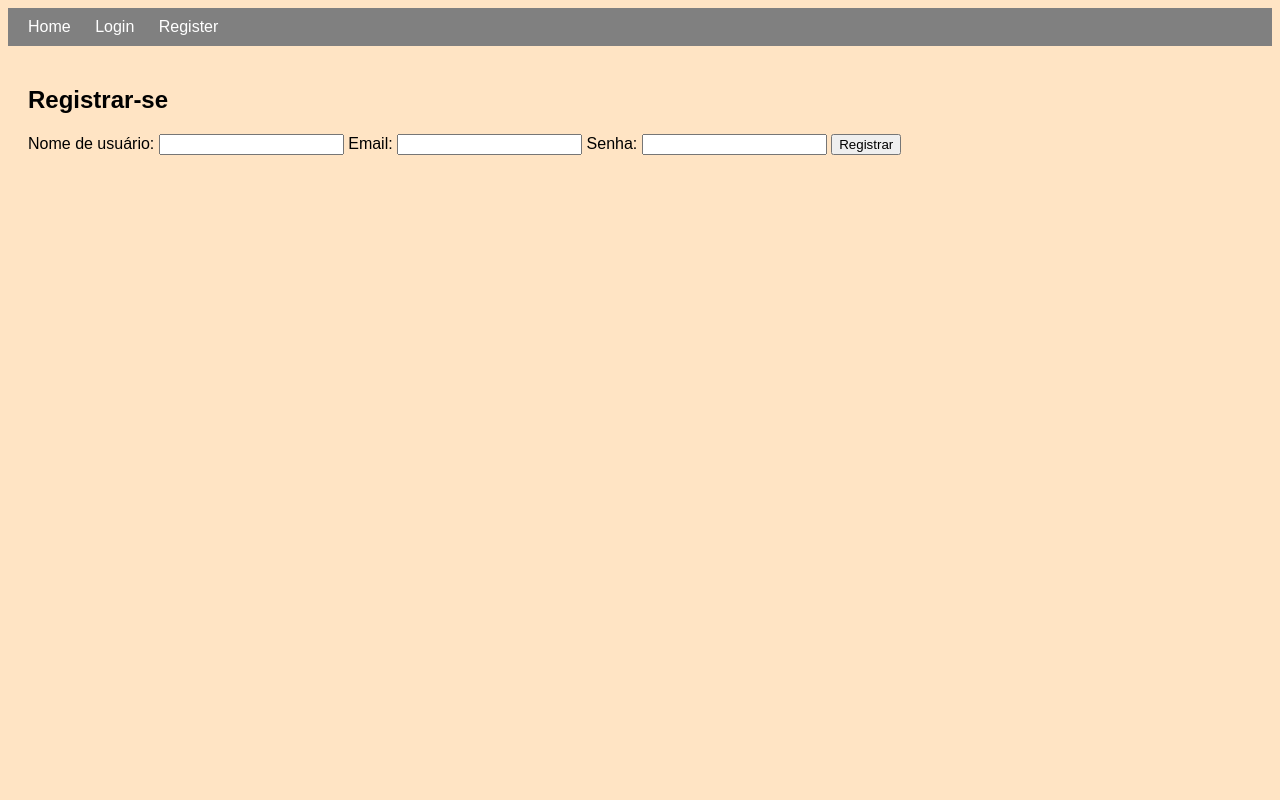
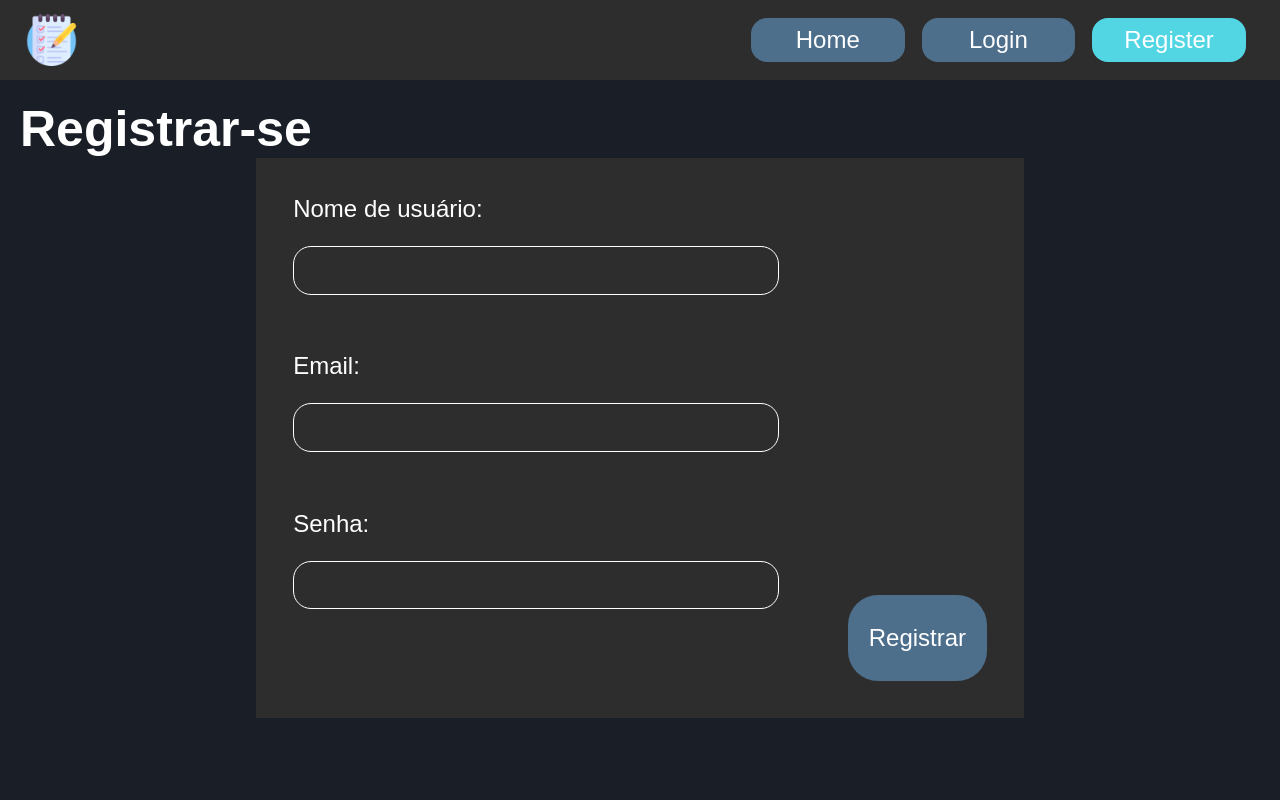
Before and after one commit to rafael-araujo1/Projeto-PSI-2B, a Flask app: page /register in a window 1280 px wide. Run offline with Flask 3, Linux system fonts and the light colour scheme; some libraries are stand-ins or nearby versions.

Commit message:
Alterção do CSS

```diff
--- a/config.py
+++ b/config.py
@@ -4,13 +4,13 @@ class Config:
     # Configurações do banco de dados MySQL
     MYSQL_HOST = 'localhost'
     MYSQL_USER = 'root'
-    # MYSQL_PASSWORD = ''
+    MYSQL_PASSWORD = 'admin'
     MYSQL_DB = 'flask_db'
 
     # Configurações de email
     MAIL_SERVER = 'smtp.gmail.com'
     MAIL_PORT = 587
     MAIL_USE_TLS = True
-    MAIL_USERNAME = 'dtuberscaicogo@gmail.com' # Substitua pelo seu e-mail
-    MAIL_PASSWORD = 'flol fjrc pdam enih' # Substitua pela sua senha
+    MAIL_USERNAME = 'rafael.felipe@escolar.ifrn.edu.br' # Substitua pelo seu e-mail
+    MAIL_PASSWORD = 'glbq hclf worl dwvf' # Substitua pela sua senha
     MAIL_DEFAULT_SENDER = 'dtuberscaicogo@gmail.com'
--- a/static/css/style.css
+++ b/static/css/style.css
@@ -1,22 +1,170 @@
+* {
+    margin: 0;
+    padding: 0;
+    box-sizing: border-box;
+    color: white
+}
+
 body {
     font-family: Arial, sans-serif;
-    background-color: bisque;
+    background-color: #1a1e27;
+    width: 100vw;
+    height: 100vh;
 }
 
 header {
-    background-color: gray;
-    padding: 10px;
+    background: #2e2d2d;
+    width: 100%;
+    height: 10%;
+    display: flex;
+    justify-content: space-between;
+    align-items: center;
 }
 
-nav a {
-    margin: 0 10px;
+#task-img {
+    width: 4%;
+    justify-self: flex-start;
+    align-self: center;
+    margin-left: 2%;
+}
+
+nav {
+    margin-right: 2%;
+    width: 40%;
+    height: 80%;
+    display: flex;
+    justify-content: space-around;
+    align-items: center;
+}
+
+.header-btn {
+    width: 30%;
+    height: 70%;
+    font-size: 24px;
+    text-align: center;
+    display: flex;
+    justify-content: center;
+    align-items: center;
+    background-color: #4d6f8c;
     text-decoration: none;
-    color: #333;
     color: white;
+    border-radius: 16px;
+}
+
+.header-btn:hover, .form-register button:hover, .form-login button:hover{
+    background-color: #52d6e4;
+    transition-duration: 0.5s;
+}
+
+.header-btn.selected {
+    background-color: #52d6e4;
+}
+
+.main-index {
+    display: flex;
+    flex-direction: row;
+    flex-wrap: wrap;
+    width: 98vw;
+    height: 45vh;
+}
+
+.main-index h2, .main-index p, .main-index a {
+    width: 100%;
+}
+
+.main-index h2 {
+    font-size: 50px;
+}
+
+.main-index p, .main-index a {
+    font-size: 32px;
+}
+
+.h2-register {
+    font-size: 50px;
+}
+
+.form-register {
+    background-color: #2e2d2d;
+    width: 60vw;
+    height: 70vh;
+    margin: 0 auto;
+    display: flex;
+    flex-wrap: wrap;
+    padding: 3%;
+}
+
+.form-register label {
+    width: 100%;
+    font-size: 24px;
+}
+
+.form-register input {
+    margin-top: -5%;
+    width: 70%;
+    height: 10%;
+    font-size: 24px;
+    border-radius: 18px;
+    border: 1px solid white;
+    background-color: #2e2d2d;
+}
+
+.form-register button {
+    margin-left: 20%;
+    width: 20%;
+    border: 0;
+    border-radius: 30px;
+    font-size: 24px;
+    margin-left: 10%;
+    background-color: #4d6f8c;
+}
+
+.form-login {
+    background-color: #2e2d2d;
+    width: 60vw;
+    height: 70vh;
+    margin: 0 auto;
+    display: flex;
+    flex-wrap: wrap;
+    padding: 3%;
+}
+
+.form-login label {
+    width: 100%;
+    font-size: 24px;
+}
+
+.form-login input {
+    margin-top: -5%;
+    width: 70%;
+    height: 10%;
+    font-size: 24px;
+    border-radius: 18px;
+    border: 1px solid white;
+    background-color: #2e2d2d;
+}
+
+.form-login button {
+    margin-left: 20%;
+    width: 20%;
+    height: 20%;
+    border: 0;
+    border-radius: 30px;
+    font-size: 24px;
+    margin-left: 10%;
+    background-color: #4d6f8c;
 }
 
 main {
     padding: 20px;
+}
+
+#flash {
+    position: absolute;
+    top: 80vh;
+    left: 24vw;
+    color: white;
+    font-size: 20px;
 }
 
 .success {
--- /dev/null
+++ b/static/js/script.js
@@ -0,0 +1,11 @@
+document.addEventListener("DOMContentLoaded", function() {
+    const links = document.querySelectorAll('nav .header-btn');
+    const currentUrl = window.location.pathname;
+
+    links.forEach(link => {
+        const linkPath = new URL(link.href).pathname; // Obtém o caminho do link
+        if (linkPath === currentUrl) {
+            link.classList.add('selected');
+        }
+    });
+});
--- a/templates/base.html
+++ b/templates/base.html
@@ -5,17 +5,20 @@
     <meta name="viewport" content="width=device-width, initial-scale=1.0">
     <title>{% block title %}Gerenciador de Tarefas{% endblock %}</title>
     <link rel="stylesheet" href="{{ url_for('static', filename='css/style.css') }}">
+    <script src="{{url_for('static', filename='/js/script.js')}}" defer></script>
+    <link rel="shortcut icon" href="{{ url_for('static', filename='images/task.png') }}" type="image/x-icon">
 </head>
 <body>
     <header>
+        <img src="{{ url_for('static', filename='/images/task.png')}}" alt="task" id="task-img">
         <nav>
-            <a href="{{ url_for('home') }}">Home</a>
+            <a href="{{ url_for('home') }}" class="header-btn">Home</a>
             {% if 'logged_in' in session %}
-                <a href="{{ url_for('dashboard') }}">Dashboard</a>
-                <a href="{{ url_for('logout') }}">Logout</a>
+                <a href="{{ url_for('dashboard') }}" class="header-btn">Dashboard</a>
+                <a href="{{ url_for('logout') }}" class="header-btn">Logout</a>
             {% else %}
-                <a href="{{ url_for('login') }}">Login</a>
-                <a href="{{ url_for('register') }}">Register</a>
+                <a href="{{ url_for('login') }}" class="header-btn">Login</a>
+                <a href="{{ url_for('register') }}" class="header-btn">Register</a>
             {% endif %}
         </nav>
     </header>
@@ -25,7 +28,7 @@
         {% if messages %}
         <ul>
             {% for category, message in messages %}
-            <li class="{{ category }}">{{ message }}</li>
+            <li class="{{ category }}" id="flash">{{ message }}</li>
             {% endfor %}
         </ul>
         {% endif %}
--- a/templates/index.html
+++ b/templates/index.html
@@ -3,7 +3,7 @@
 {% block title %}Gerenciador de Tarefas - Página Inicial{% endblock %}
 
 {% block content %}
-<section>
+<section class="main-index">
     <h2>Minhas Tarefas</h2>
     <p>Gerencie suas tarefas de forma fácil e eficiente.</p>
     <a href="{{ url_for('add_task') }}">Adicionar nova tarefa</a>
--- a/templates/login.html
+++ b/templates/login.html
@@ -3,7 +3,7 @@
 
 {% block content %}
 <h2>Login</h2>
-<form method="POST">
+<form method="POST" class="form-login">
     <label for="email">Email:</label>
     <input type="email" id="email" name="email" required>
 
--- a/templates/register.html
+++ b/templates/register.html
@@ -2,8 +2,8 @@
 {% block title %}Registrar-se{% endblock %}
 
 {% block content %}
-<h2>Registrar-se</h2>
-<form method="POST">
+<h2 class="h2-register">Registrar-se</h2>
+<form method="POST" class="form-register">
     <label for="username">Nome de usuário:</label>
     <input type="text" id="username" name="username" required>
 
```
Also changed, not shown: static/images/concluido.png (added), static/images/task.png (added).
